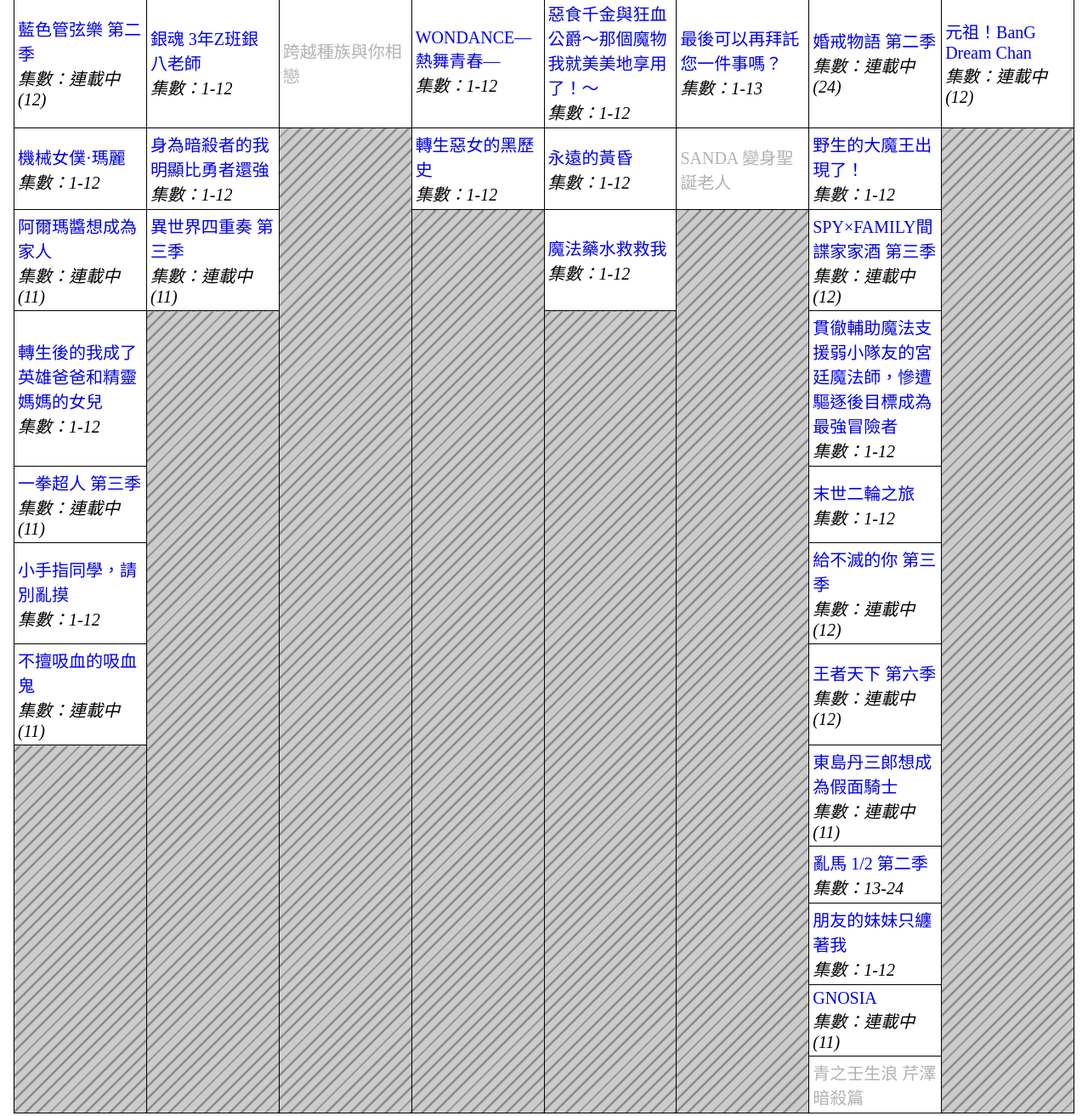
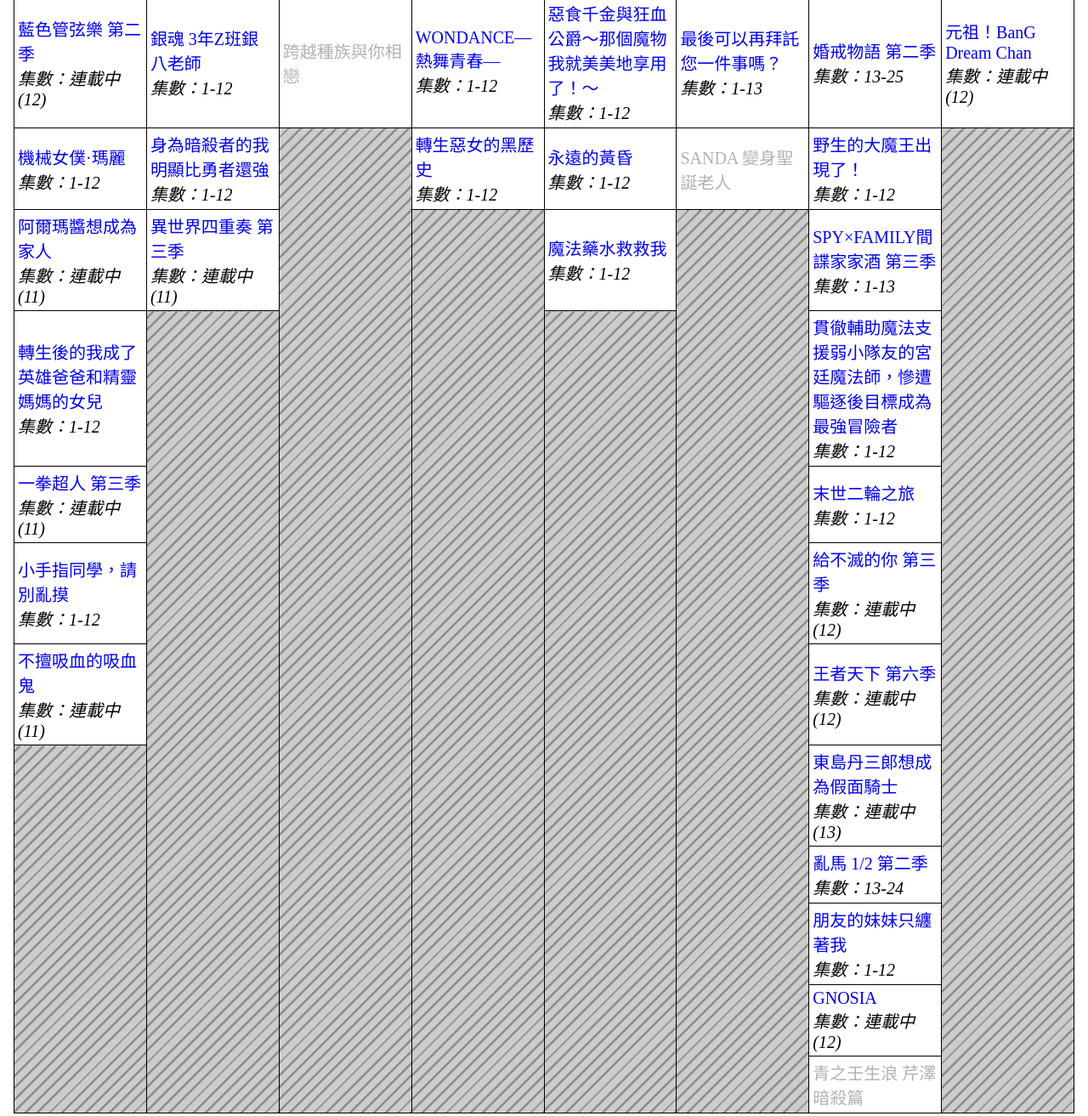
Before and after one commit to hkleungai/anime1-show-list, a plain HTML site: page index.html in a window 1280 px wide. Shown: the part 951-2264 px from the top of the page at 85% size. Drawn offline with Linux system fonts and the light colour scheme.

Commit message:
deploy: 49997ccfd4710c5e71744df02d366ecdb4ee3277

```diff
--- a/index.html
+++ b/index.html
@@ -234,7 +234,7 @@
 </p></td><td><p class="no-margin-block"><a href="https://anime1.me/?cat=1743">最後可以再拜託您一件事嗎？
 </a></p><p class="no-margin-block italic">集數：1-13
 </p></td><td><p class="no-margin-block"><a href="https://anime1.me/?cat=1746">婚戒物語 第二季
-</a></p><p class="no-margin-block italic">集數：連載中(24)
+</a></p><p class="no-margin-block italic">集數：13-25
 </p></td><td><p class="no-margin-block"><a href="https://anime1.me/?cat=1739">元祖！BanG Dream Chan
 </a></p><p class="no-margin-block italic">集數：連載中(12)
 </p></td></tr><tr><td><p class="no-margin-block"><a href="https://anime1.me/?cat=1753">機械女僕·瑪麗
@@ -255,7 +255,7 @@
 </p></td><td class="deleted" rowspan="10"></td><td><p class="no-margin-block"><a href="https://anime1.me/?cat=1738">魔法藥水救救我
 </a></p><p class="no-margin-block italic">集數：1-12
 </p></td><td class="deleted" rowspan="10"></td><td><p class="no-margin-block"><a href="https://anime1.me/?cat=1745">SPY×FAMILY間諜家家酒 第三季
-</a></p><p class="no-margin-block italic">集數：連載中(12)
+</a></p><p class="no-margin-block italic">集數：1-13
 </p></td></tr><tr><td><p class="no-margin-block"><a href="https://anime1.me/?cat=1755">轉生後的我成了英雄爸爸和精靈媽媽的女兒
 </a></p><p class="no-margin-block italic">集數：1-12
 </p></td><td class="deleted" rowspan="9"></td><td class="deleted" rowspan="9"></td><td><p class="no-margin-block"><a href="https://anime1.me/?cat=1747">貫徹輔助魔法支援弱小隊友的宮廷魔法師，慘遭驅逐後目標成為最強冒險者
@@ -273,13 +273,13 @@
 </p></td><td><p class="no-margin-block"><a href="https://anime1.me/?cat=1760">王者天下 第六季
 </a></p><p class="no-margin-block italic">集數：連載中(12)
 </p></td></tr><tr><td class="deleted" rowspan="5"></td><td><p class="no-margin-block"><a href="https://anime1.me/?cat=1749">東島丹三郎想成為假面騎士
-</a></p><p class="no-margin-block italic">集數：連載中(11)
+</a></p><p class="no-margin-block italic">集數：連載中(13)
 </p></td></tr><tr><td><p class="no-margin-block"><a href="https://anime1.me/?cat=1770">亂馬 1/2 第二季
 </a></p><p class="no-margin-block italic">集數：13-24
 </p></td></tr><tr><td><p class="no-margin-block"><a href="https://anime1.me/?cat=1750">朋友的妹妹只纏著我
 </a></p><p class="no-margin-block italic">集數：1-12
 </p></td></tr><tr><td><p class="no-margin-block"><a href="https://anime1.me/?cat=1769">GNOSIA
-</a></p><p class="no-margin-block italic">集數：連載中(11)
+</a></p><p class="no-margin-block italic">集數：連載中(12)
 </p></td></tr><tr><td><span class="not-allowed">青之壬生浪 芹澤暗殺篇
 </span></tr></tbody></table><table id="table-id__2025-夏"><thead><tr><th>星期日（日曜日）
 </th><th>星期一（月曜日）
```
